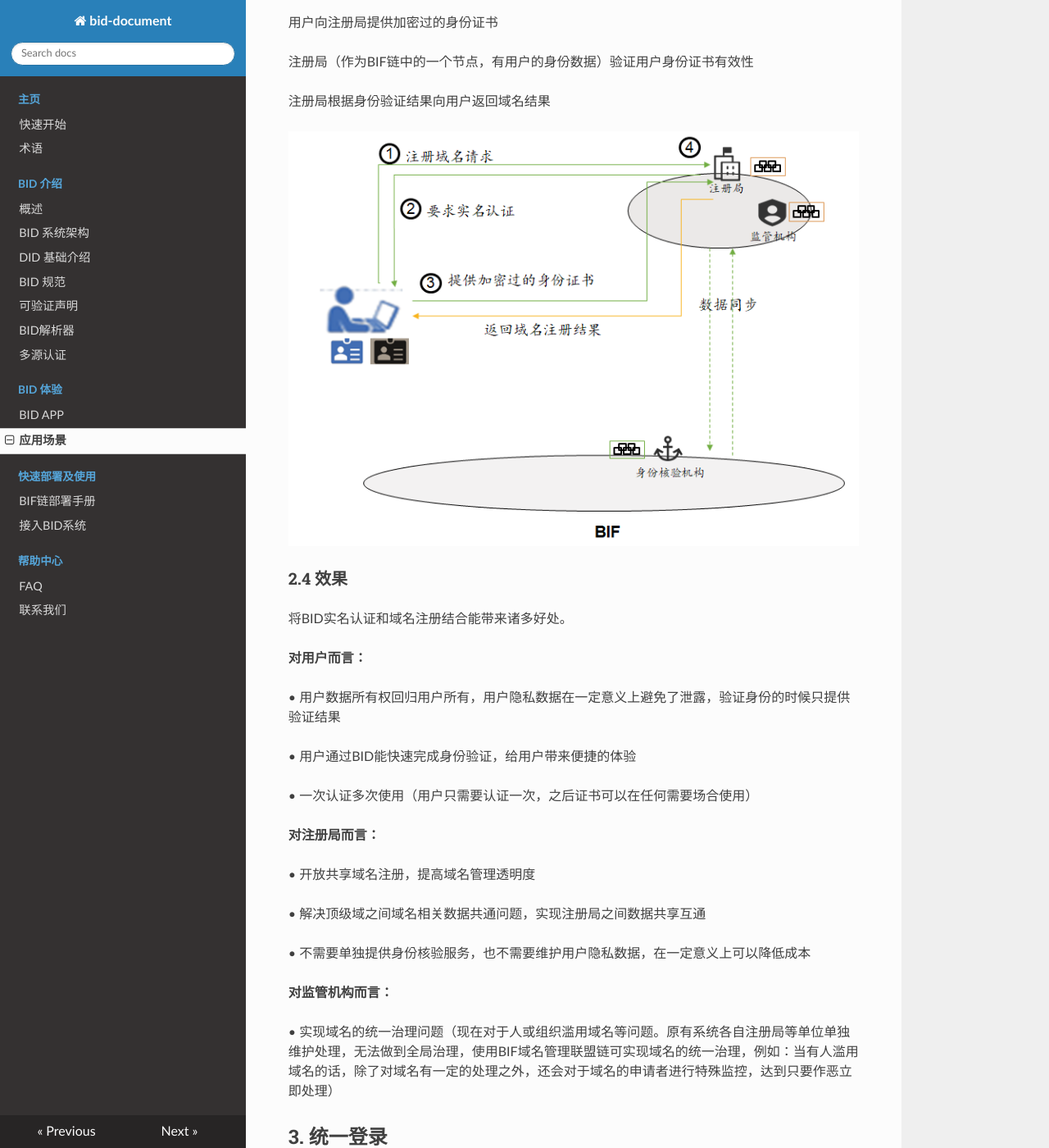
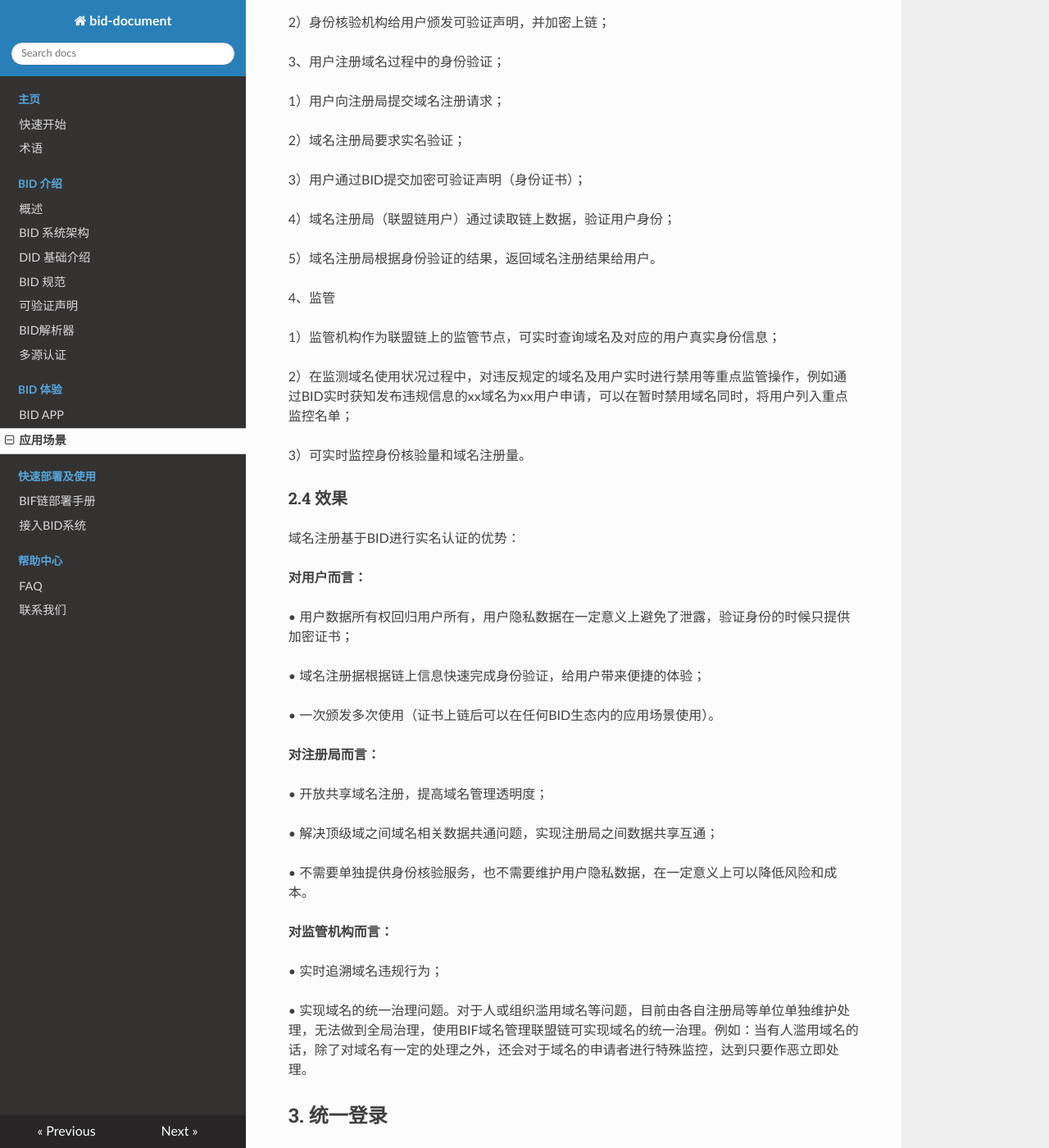
Before and after one commit to teleinfo-bif/bid-document, an MkDocs documentation site: the page built from docs/apply/apply.md, in a window 1280 px wide and 1400 px high, scrolled down 1061 px. Shown: the whole window at 82% size. Built offline with MkDocs 1.6.1, drawn with Linux system fonts in a browser that asks for light colours; nearby versions of some CDN libraries; old or Windows-style settings are respelled for this version of MkDocs; some of the changed text lies outside the part shown.

Commit message:
apply_up

```diff
--- a/docs/apply/apply.md
+++ b/docs/apply/apply.md
@@ -1,10 +1,10 @@
 ## 1. BID使用场景及解决方案概述
 
-BID为人、组织和物生成分布式标识，通过身份核验机构为实体颁发可信身份凭证，简化身份核验流程，将用户的身份数字化、智能化。
+BID为实体和数字对象生成分布式标识，通过证书颁发机构（信任锚）为对象颁发可验证声明，简化身份验证流程，将用户的身份数字化、智能化。
 
-用户或者企业可向BIF链申请BID分布式标识符，向身份核验机构提交身份信息并进行生物信息验证即可获得身份核验机构颁发的身份可信声明，即用户的身份证明。用户可以使用身份证明进行统一登录、实名验证。
+用户或者企业可向BIF链申请BID分布式标识符，可以用来管理证书颁发机构颁发的可验证声明，用于第三方应用。
 
-通过BID标识和数字身份，企业和个人用户还能更好地进行数据管理和共享，防止数据泄露，保护隐私安全，保证数据安全流通。
+通过BID标识和可验证声明，企业和个人用户可以更好地进行数据管理和共享，防止数据泄露，保护隐私安全，保证数据安全流通。
 
 ## 2. 域名注册中的实名认证
 
@@ -12,55 +12,73 @@
 
 为了保证国家互联网的安全、有序，国家工信部对域名持有者实行实名制审核管理，域名注册全面推行域名实名认证。
 
-实行实名认证之后，能够防止域名被恶意盗取，维护域名的正常应用，减少网络钓鱼、诈骗等情况的出现，提高用户对网站的信任度。总的来说，实名认证对于整个域名行业的发展是有利的。
-
 目前实名认证采取线上提交个人身份证件、企业提交营业执照的方式，有个人、企业数据泄露的风险，且审核时间较长；身份验证数据和域名注册数据不能实时同步到监管机构，造成监管不及时。
 
 ### 2.2 参与方
 
 用户
 
-域名注册局
+身份证书颁发机构（如公安部等身份核验机构）
+
+域名注册局（身份证书验证机构）
 
 监管机构
 
 ### 2.3 基本流程
 
-用户向注册局发送域名注册请求
+1、用户申请BID：用户向BIF注册BID标识；
 
-注册局要求用户实名认证
+2、为BID颁发可验证声明（身份证书）；
 
-用户向注册局提供加密过的身份证书
+1）用户向身份核验机构提交身份证号码并做活体检测，完成身份验证；
 
-注册局（作为BIF链中的一个节点，有用户的身份数据）验证用户身份证书有效性
+2）身份核验机构给用户颁发可验证声明，并加密上链；
 
-注册局根据身份验证结果向用户返回域名结果
+3、用户注册域名过程中的身份验证；
 
-![1577066828803](../image/1577066828803.png)
+1）用户向注册局提交域名注册请求；
+
+2）域名注册局要求实名验证；
+
+3）用户通过BID提交加密可验证声明（身份证书）；
+
+4）域名注册局（联盟链用户）通过读取链上数据，验证用户身份；
+
+5）域名注册局根据身份验证的结果，返回域名注册结果给用户。
+
+4、监管
+
+1）监管机构作为联盟链上的监管节点，可实时查询域名及对应的用户真实身份信息；
+
+2）在监测域名使用状况过程中，对违反规定的域名及用户实时进行禁用等重点监管操作，例如通过BID实时获知发布违规信息的xx域名为xx用户申请，可以在暂时禁用域名同时，将用户列入重点监控名单；
+
+3）可实时监控身份核验量和域名注册量。
 
 ### 2.4 效果
 
-将BID实名认证和域名注册结合能带来诸多好处。
+域名注册基于BID进行实名认证的优势：
 
 **对用户而言：**
 
-• 用户数据所有权回归用户所有，用户隐私数据在一定意义上避免了泄露，验证身份的时候只提供验证结果
+• 用户数据所有权回归用户所有，用户隐私数据在一定意义上避免了泄露，验证身份的时候只提供加密证书；
 
-• 用户通过BID能快速完成身份验证，给用户带来便捷的体验
+• 域名注册据根据链上信息快速完成身份验证，给用户带来便捷的体验；
 
-• 一次认证多次使用（用户只需要认证一次，之后证书可以在任何需要场合使用）
+• 一次颁发多次使用（证书上链后可以在任何BID生态内的应用场景使用）。
 
 **对注册局而言：**
 
-• 开放共享域名注册，提高域名管理透明度
+• 开放共享域名注册，提高域名管理透明度；
 
-• 解决顶级域之间域名相关数据共通问题，实现注册局之间数据共享互通
+• 解决顶级域之间域名相关数据共通问题，实现注册局之间数据共享互通；
 
-• 不需要单独提供身份核验服务，也不需要维护用户隐私数据，在一定意义上可以降低成本
+• 不需要单独提供身份核验服务，也不需要维护用户隐私数据，在一定意义上可以降低风险和成本。
 
 **对监管机构而言：**
 
-• 实现域名的统一治理问题（现在对于人或组织滥用域名等问题。原有系统各自注册局等单位单独维护处理，无法做到全局治理，使用BIF域名管理联盟链可实现域名的统一治理，例如：当有人滥用域名的话，除了对域名有一定的处理之外，还会对于域名的申请者进行特殊监控，达到只要作恶立即处理）
+• 实时追溯域名违规行为；
+
+• 实现域名的统一治理问题。对于人或组织滥用域名等问题，目前由各自注册局等单位单独维护处理，无法做到全局治理，使用BIF域名管理联盟链可实现域名的统一治理。例如：当有人滥用域名的话，除了对域名有一定的处理之外，还会对于域名的申请者进行特殊监控，达到只要作恶立即处理。
 
 
 
@@ -76,27 +94,27 @@
 
 身份提供方（BID）
 
-服务提供方
+应用提供方
 
 ### 3.3 流程
 
-用户登录BID身份
+1、用户登录BID身份；
 
-用户向服务提供方请求服务
+2、用户向服务提供方请求服务；
 
-服务提供方要求用户鉴别登录
+3、服务提供方要求用户鉴别登录；
 
-用户向BID请求身份认证服务
+4、用户向BID请求身份认证服务；
 
-BID向用户和服务提供方返回身份认证结果
+5、BID向用户和服务提供方返回身份认证结果；
 
-用户向服务提供方确认请求服务
+6、用户向服务提供方确认请求服务；
 
-服务提供方重定向到目标服务
+7、服务提供方重定向到目标服务；
 
-用户向服务提供方请求特定服务
+8、用户向服务提供方请求特定服务；
 
-服务提供方向定向到请求的服务
+9、服务提供方向定向到请求的服务。
 
 ![1577066881793](../image/1577066881793.png)
 
```
